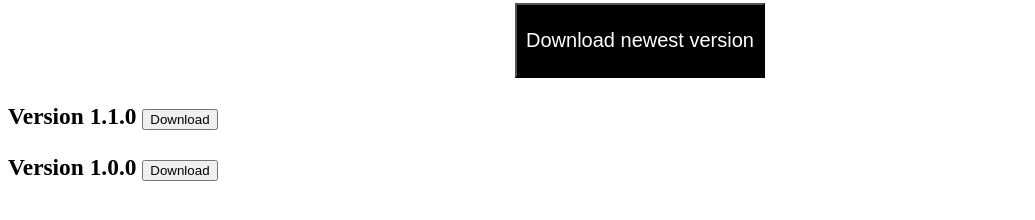
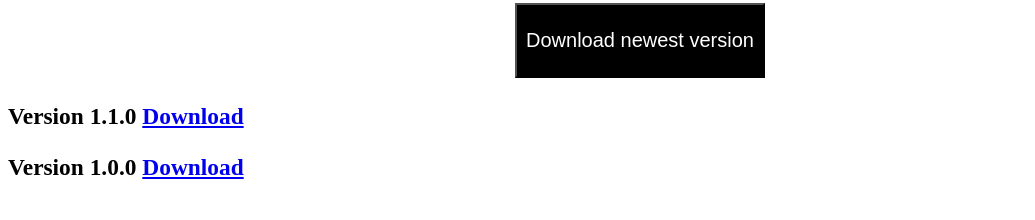
Before and after one commit to TheLankyDude/TheLankyDude.github.io, a plain HTML site: page index.html in a window 1280 px wide. Shown: the part 164-384 px from the top of the page, without its empty margins (0-1035 px from the left). Drawn offline with Linux system fonts and the light colour scheme.

Commit message:
Add files via upload

```diff
--- a/index.html
+++ b/index.html
@@ -18,9 +18,9 @@
 
 <h2 align="center"><button onclick="window.open('/downloads/ResinCalc.apk')" class='btnOpenRnd'>Download newest version</button></h2>
 
-<h3 align="left">Version 1.1.0  <button onclick="window.open('/downloads/ResinCalc(2).apk')" class='btn'>Download</button></h3>
+<h3 align="left">Version 1.1.0  <a href="/downloads/ResinCalc(2).apk" download>Download</a></h3>
 
-<h3 align="left">Version 1.0.0  <button onclick="window.open('/downloads/ResinCalc(1).apk')" class='btn'>Download</button></h3>
+<h3 align="left">Version 1.0.0  <a href="/downloads/ResinCalc(1).apk" download>Download</a></h3>
 
 
 </body>
```
